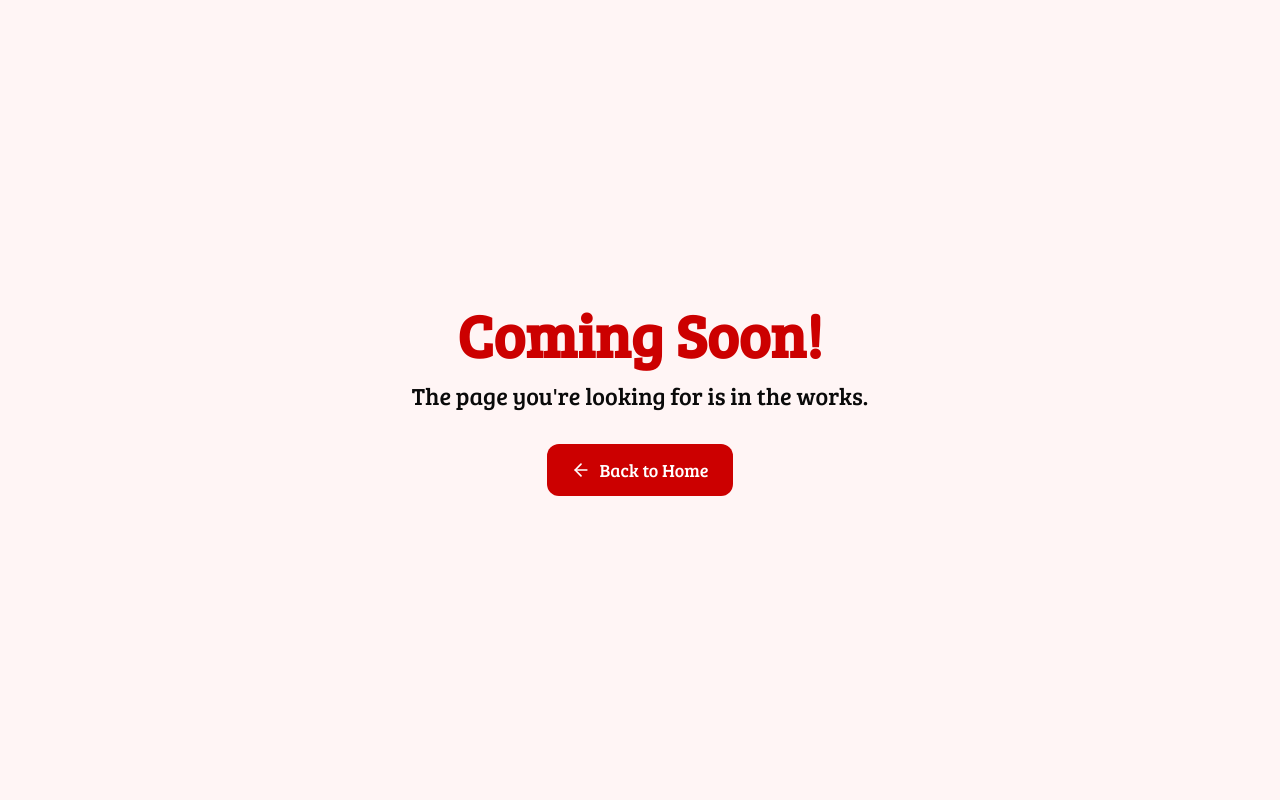
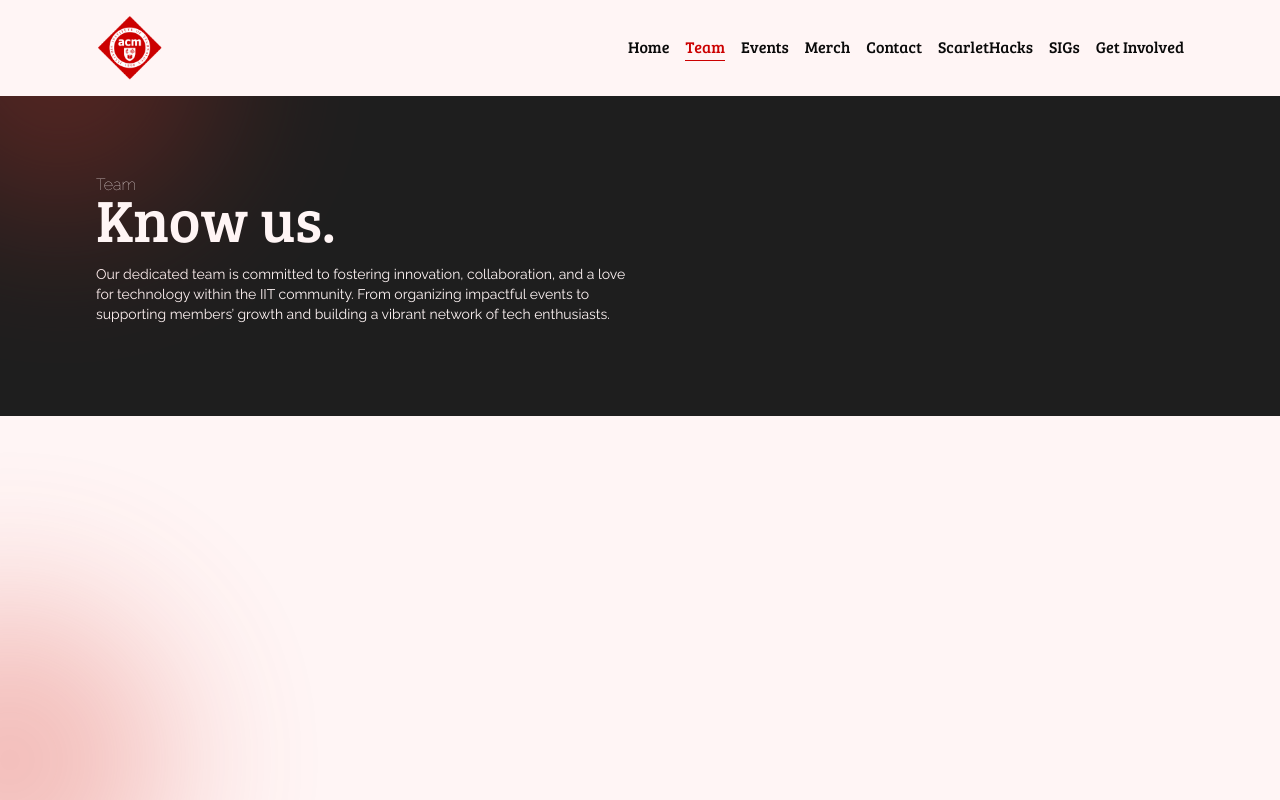
Before and after one commit to iitacm/iitacm1.github.io, a Next.js app: page /team in a window 1280 px wide. Before the commit this address had no page. Shown: the top 800 px of the page. Built offline with nearby package versions, Linux system fonts and the light colour scheme.

Commit message:
`Refactor Events page and related components. Create Team page`

```diff
--- a/app/events/page.tsx
+++ b/app/events/page.tsx
@@ -1,8 +1,10 @@
-import Image from 'next/image';
 import { FeaturedEventSection } from '@/components/events/featured-event';
 import { EventsTabs } from '@/components/events/events-tabs';
+import { Header } from '@/components/ui/page-header';
 
 const Page = () => {
+    const eventImagePath = "/event.svg";
+    const eventHeaderText = `Explore our calendar of upcoming events, revisit highlights from past successes, and stay updated on opportunities to connect, learn, and innovate with our vibrant tech community.`;
     return(
         <>
         {/* Top left Blurred Circle */}
@@ -11,7 +13,8 @@ const Page = () => {
         <div className="absolute top-[600px] left-[-150px] w-80 h-80 bg-light-red rounded-full blur-[80px] opacity-30"></div>
 
         {/* Header */}
-        <div className="mt-24 px-8 text-background bg-fontcolor flex flex-col space-y-4 justify-center items-center w-full h-80 lg:px-24 lg:flex-row lg:justify-between lg:space-y-0">
+        <Header pageName="Events" title="Join us IRL." headerText={eventHeaderText} imagePath={eventImagePath} />
+        {/* <div className="mt-24 px-8 text-background bg-fontcolor flex flex-col space-y-4 justify-center items-center w-full h-80 lg:px-24 lg:flex-row lg:justify-between lg:space-y-0">
             <div className="w-full h-full flex flex-col justify-center lg:w-1/3 lg:flex-1">
                 <div className="relative">
                     <span className="absolute top-[-15px] left-0 font-raleway font-thin">Events</span>
@@ -25,7 +28,7 @@ const Page = () => {
             <div className="hidden flex-0 lg:flex w-full lg:w-1/2 justify-end">
                 <Image src="/event.svg" width={180} height={180} className="object-cover" alt="Event Picture" />
             </div>
-        </div>
+        </div> */}
 
         {/* Featured Event Section */}
         <FeaturedEventSection />
--- /dev/null
+++ b/app/team/layout.tsx
@@ -0,0 +1,14 @@
+import { NavigationBar } from '@/components/ui/navigation-bar';
+
+const Layout = ({ children } : { children: React.ReactNode }) => {
+    return(
+        <div className="relative flex flex-col min-h-screen">
+            <NavigationBar />
+            <main className="relative flex-1 flex flex-col">
+                {children}
+            </main>
+        </div>
+    );
+}
+
+export default Layout;
--- /dev/null
+++ b/app/team/page.tsx
@@ -0,0 +1,18 @@
+import { Header } from "@/components/ui/page-header";
+
+const Page = () => {
+    const teamHeaderText = `Our dedicated team is committed to fostering innovation, collaboration, and a love for technology within the IIT community. From organizing impactful events to supporting members\’ growth and building a vibrant network of tech enthusiasts.`;
+    return(
+        <>
+        {/* Top left Blurred Circle */}
+        <div className="absolute top-[-100px] left-[-100px] w-80 h-80 bg-light-red rounded-full blur-[80px] opacity-30"></div>
+        {/* Mid left Blurred Circle */}
+        <div className="absolute top-[600px] left-[-150px] w-80 h-80 bg-light-red rounded-full blur-[80px] opacity-30"></div>
+
+        {/* Header */}
+        <Header pageName="Team" title="Know us." headerText={teamHeaderText} />
+        </>
+    );
+};
+
+export default Page;
--- a/components/events/add-to-calendar.tsx
+++ b/components/events/add-to-calendar.tsx
@@ -35,11 +35,11 @@ export const AddToCalendar = (event : Event) => {
 
     return (
 
-        <div className="flex flex-col items-center gap-4">
+        <div className="flex flex-col items-center gap-4 font-bold">
             {/* Google Calendar Button */}
             <a href={googleCalendarUrl} target="_blank" rel="noopener noreferrer">
             <button className="flex items-center gap-2 text-sm">
-                <GoogleSVG className="w-4 h-4" color="#CC0000" />
+                <GoogleSVG className="w-6 h-6 lg:w-4 lg:h-4" color="#CC0000" />
                 Add to Google
             </button>
             </a>
--- a/components/events/events-tabs.tsx
+++ b/components/events/events-tabs.tsx
@@ -5,14 +5,14 @@ import { formatEventDate } from "@/lib/utils"
 import { AddToCalendar } from "./add-to-calendar"
 
 const upcomingEvents: Event[] = [
-  // {
-  //   name: "Women in Tech Panel",
-  //   description: "An engaging discussion with Jasleen Bedi from Discover and Omotola, a Senior Software Engineer at Microsoft on the topic.",
-  //   date: "2024-03-10 13:00",
-  //   endDate: "2024-03-10 15:30",
-  //   location: "Kaplan Institute, Chicago",
-  //   timezone: "America/Chicago",
-  // }
+  {
+    name: "Women in Tech Panel",
+    description: "An engaging discussion with Jasleen Bedi from Discover and Omotola, a Senior Software Engineer at Microsoft on the topic. Join us to learn more about their journey and experiences.",
+    date: "2024-03-10 13:00",
+    endDate: "2024-03-10 15:30",
+    location: "Kaplan Institute, Chicago",
+    timezone: "America/Chicago",
+  }
 ]
 
 const pastEvents: Event[] = [
@@ -50,7 +50,7 @@ export function EventsTabs() {
       <TabsContent value="upcoming" className="space-y-4">
         {upcomingEvents.length > 0 ? upcomingEvents.map((event, index) => (
           <div key={index} className="font-raleway flex items-start justify-between p-6 border-b">
-            <div className="space-y-2">
+            <div className="space-y-2 max-w-1/2 lg:max-w-[calc(100%-120px)]">
               <h3 className="text-2xl text-fontcolor font-bold">{event.name}</h3>
               <p className="text-light-red">{formatEventDate(event.date)}</p>
               <p className="text-gray-600">{event.description}</p>
@@ -61,9 +61,11 @@ export function EventsTabs() {
       </TabsContent>
 
       <TabsContent value="calendar" className="min-h-[600px] bg-blue-50/50 rounded-lg p-4">
-        <iframe
-        src="https://calendar.google.com/calendar/embed?height=600&wkst=1&ctz=America%2FChicago&bgcolor=%23ffffff&src=YWNtQGlpdC5lZHU&src=Y18yMWZlOWQ5YWIwYzBhNTk1OTUwOWViNDU5NThiMmZiY2JkODRiY2MwYTNmMTI0YmY1MzAxYTk4YmE5ZjVkZWI2QGdyb3VwLmNhbGVuZGFyLmdvb2dsZS5jb20&src=ZW4udXNhI2hvbGlkYXlAZ3JvdXAudi5jYWxlbmRhci5nb29nbGUuY29t&color=%23AD1457&color=%233F51B5&color=%230B8043" className="border border-1" width="800" height="600">
-        </iframe>
+        <div className="w-full overfolow-scroll">
+          <iframe
+          src="https://calendar.google.com/calendar/embed?height=600&wkst=1&ctz=America%2FChicago&bgcolor=%23ffffff&src=YWNtQGlpdC5lZHU&src=Y18yMWZlOWQ5YWIwYzBhNTk1OTUwOWViNDU5NThiMmZiY2JkODRiY2MwYTNmMTI0YmY1MzAxYTk4YmE5ZjVkZWI2QGdyb3VwLmNhbGVuZGFyLmdvb2dsZS5jb20&src=ZW4udXNhI2hvbGlkYXlAZ3JvdXAudi5jYWxlbmRhci5nb29nbGUuY29t&color=%23AD1457&color=%233F51B5&color=%230B8043" className="border border-1" width="800" height="600">
+          </iframe>
+        </div>
         {/* <div className="flex items-center justify-between mb-4">
           <h2 className="text-lg font-semibold">December 2024</h2>
           <div className="flex gap-2">
--- /dev/null
+++ b/components/ui/page-header.tsx
@@ -0,0 +1,32 @@
+import Image from 'next/image';
+import clsx from 'clsx';
+
+export const Header = ({ pageName, title, headerText, imagePath, className } :
+    {
+        pageName: string,
+        title: string,
+        headerText: string,
+        imagePath?: string,
+        className?: string
+    }) => {
+    return(
+        <div className={
+            clsx("mt-24 px-8 text-background bg-fontcolor flex flex-col space-y-4 justify-center items-center w-full h-80 lg:px-24 lg:flex-row lg:justify-between lg:space-y-0",
+            className)}>
+            <div className="w-full h-full flex flex-col justify-center lg:w-1/3 lg:flex-1">
+                <div className="relative">
+                    <span className="absolute top-[-15px] left-0 font-raleway font-thin">{pageName}</span>
+                    <h3 className="text-6xl">{title}</h3>
+                </div>
+                <p className="font-raleway text-sm mt-4">
+                {headerText}
+                </p>
+            </div>
+            <div className="hidden flex-0 lg:flex w-full lg:w-1/2 justify-end">
+                {
+                    imagePath && <Image src={imagePath} width={180} height={180} className="object-cover" alt="Event Picture" />
+                }
+            </div>
+        </div>
+    );
+};
--- /dev/null
+++ b/lib/functions.ts
@@ -0,0 +1 @@
+// Helper Functions used in the application
```
Also changed, not shown: data/board_members.json (added, +20 -0 lines), lib/interfaces.ts (+10 -0 lines).
